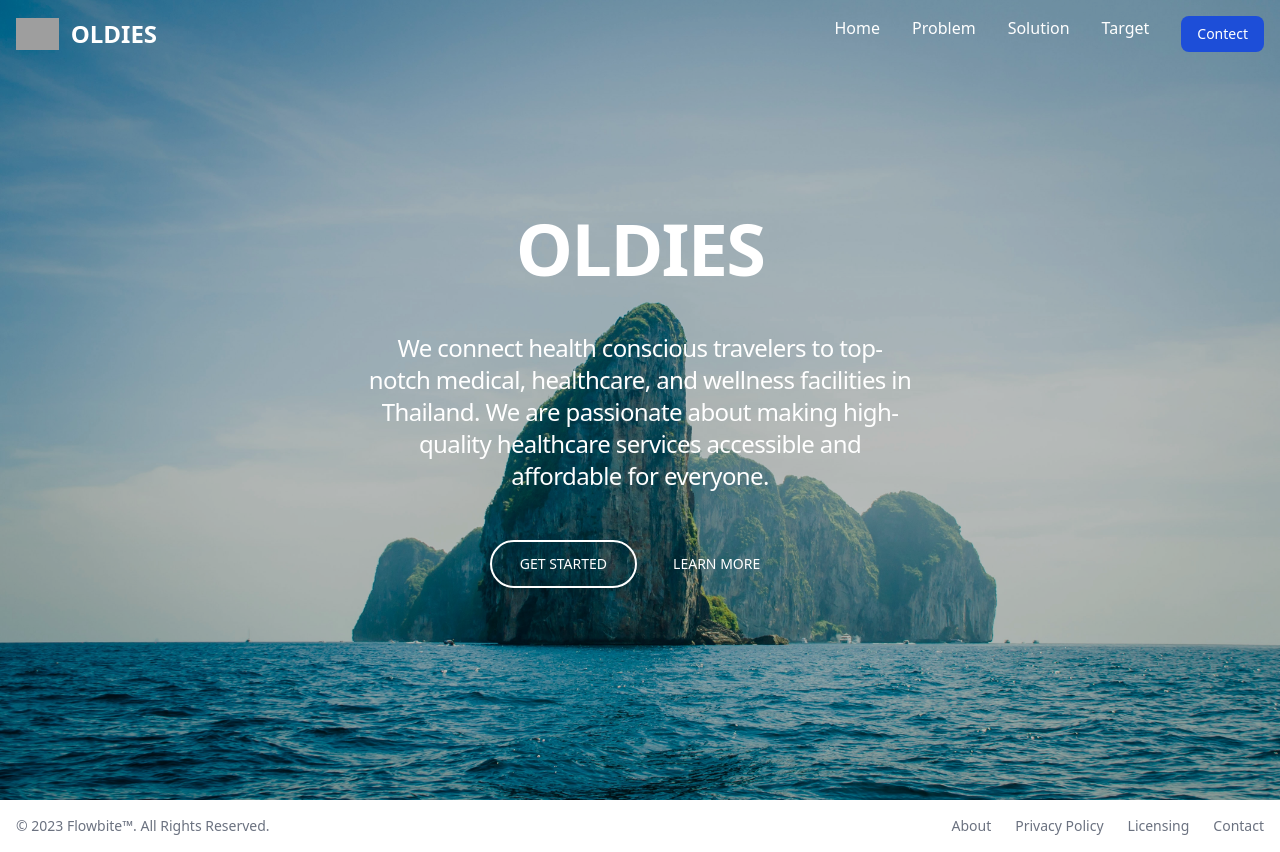
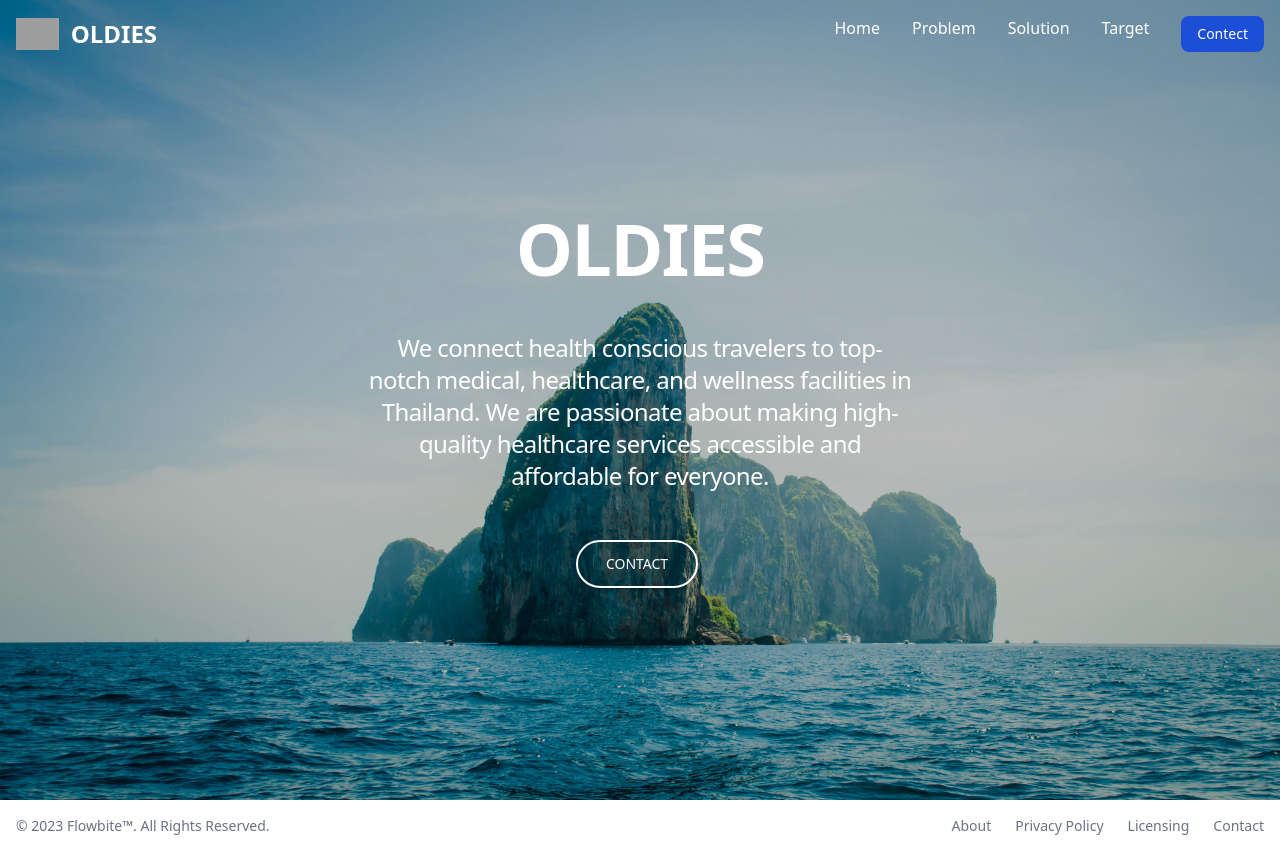
Before and after one commit to Ratchaphon1412/OLDIES, a Nuxt app: page / in a window 1280 px wide. Built offline with nearby package versions, Linux system fonts and the light colour scheme; grey boxes are pictures that could not be loaded.

Commit message:
install lib vue-kinesis

```diff
--- a/components/landingBG.vue
+++ b/components/landingBG.vue
@@ -25,15 +25,7 @@
               data-mdb-ripple-color="light"
               href="#!"
               role="button"
-              >Get started</a
-            >
-            <a
-              class="inline-block px-7 py-3 border-2 border-transparent bg-transparent text-white font-medium text-sm leading-snug uppercase rounded-full focus:outline-none focus:ring-0 transition duration-150 ease-in-out"
-              data-mdb-ripple="true"
-              data-mdb-ripple-color="light"
-              href="#!"
-              role="button"
-              >Learn more</a
+              >Contact</a
             >
           </div>
         </div>
--- a/package.json
+++ b/package.json
@@ -17,6 +17,7 @@
     "flowbite": "^1.6.4",
     "nuxt": "^2.15.8",
     "vue": "^2.7.10",
+    "vue-kinesis": "^1.3.3",
     "vue-server-renderer": "^2.7.10",
     "vue-template-compiler": "^2.7.10"
   },
```
Also changed, not shown: 1 other file (tests, documents, lock files or other folders).
